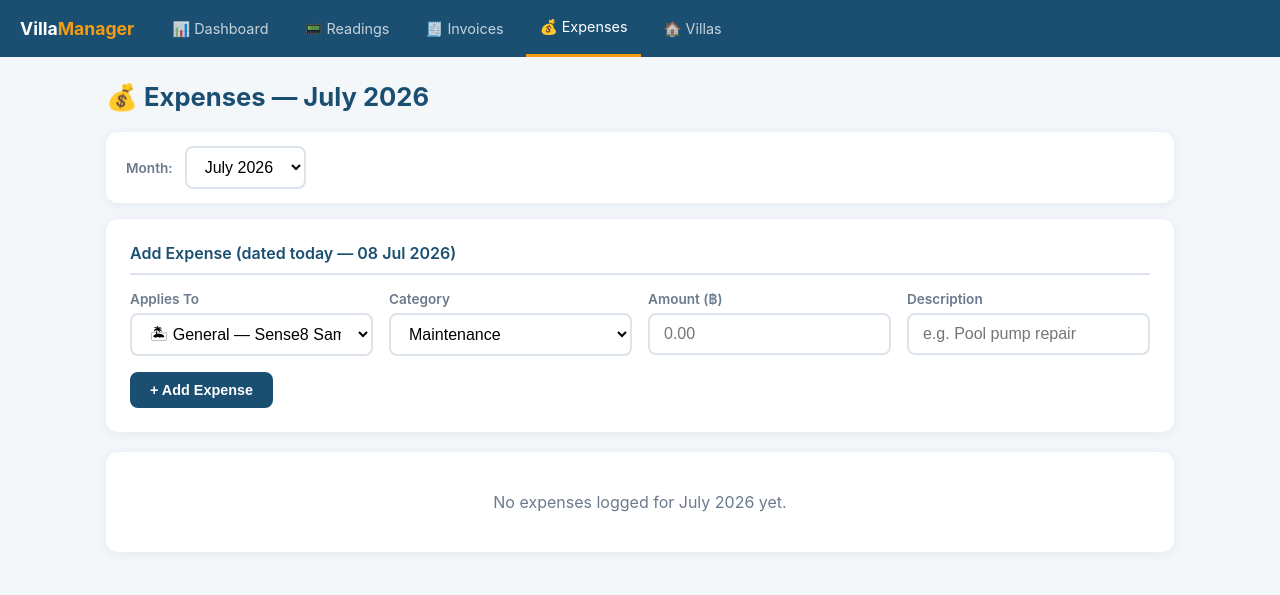
After one commit to Nicky013/Emerald-Sensi8, a Flask app: page /expenses in a window 1280 px wide. The commit adds this page. Shown: the top 595 px of the page. Run offline with Flask 3, Linux system fonts and the light colour scheme; data that the repository does not hold is empty; parts of the project's set-up code (start-up, migrations or seed data) failed here and were passed over; some libraries are stand-ins or nearby versions.

Commit message:
Add Expenses tracking: general or villa-specific, categorized, with Net Income on Dashboard

```diff
--- a/app.py
+++ b/app.py
@@ -83,6 +83,19 @@ def init_db():
         FOREIGN KEY (villa_id) REFERENCES villas(id)
     )''')
 
+    exp_id_col = 'id SERIAL PRIMARY KEY' if USE_PG else 'id INTEGER PRIMARY KEY AUTOINCREMENT'
+    c.execute(f'''CREATE TABLE IF NOT EXISTS expenses (
+        {exp_id_col},
+        project TEXT NOT NULL,
+        villa_id TEXT,
+        category TEXT NOT NULL,
+        description TEXT,
+        amount REAL NOT NULL,
+        expense_month TEXT NOT NULL,
+        expense_date TEXT NOT NULL,
+        FOREIGN KEY (villa_id) REFERENCES villas(id)
+    )''')
+
     conn.commit()
 
     # Seed villa data if empty
@@ -92,6 +105,8 @@ def init_db():
         conn.commit()
 
     conn.close()
+
+EXPENSE_CATEGORIES = ['Maintenance', 'Repairs', 'Staff Wages', 'Utilities', 'Supplies', 'Insurance', 'Other']
 
 def seed_villas(c):
     villas = [
@@ -188,8 +203,30 @@ def dashboard():
                  WHERE r.invoice_no IS NOT NULL
                  ORDER BY r.id DESC LIMIT 5''')
     recent = c.fetchall()
+
+    c.execute('''SELECT expense_month, SUM(amount) as total, COUNT(*) as count
+                 FROM expenses GROUP BY expense_month''')
+    expense_months = c.fetchall()
+
+    c.execute('''SELECT project, SUM(amount) as total FROM expenses GROUP BY project''')
+    expenses_by_project = c.fetchall()
     conn.close()
-    return render_template('dashboard.html', months=months, by_project=by_project, recent=recent)
+
+    # Combine billed + expenses per month into a net income summary
+    income_map = {m['billing_month']: m['total'] or 0 for m in months}
+    expense_map = {m['expense_month']: m['total'] or 0 for m in expense_months}
+    net_summary = []
+    for mn in set(income_map) | set(expense_map):
+        billed = income_map.get(mn, 0)
+        exp = expense_map.get(mn, 0)
+        net_summary.append({'month': mn, 'billed': billed, 'expenses': exp, 'net': billed - exp})
+    net_summary.sort(key=lambda x: datetime.strptime(x['month'], '%B %Y'), reverse=True)
+    net_summary = net_summary[:12]
+
+    expense_total_map = {p['project']: p['total'] or 0 for p in expenses_by_project}
+
+    return render_template('dashboard.html', months=months, by_project=by_project, recent=recent,
+                           net_summary=net_summary, expense_total_map=expense_total_map)
 
 
 @app.route('/readings', methods=['GET', 'POST'])
@@ -254,6 +291,62 @@ def readings():
     today_str = date.today().strftime('%Y-%m-%d')
     today_display = date.today().strftime('%d %b %Y')
     return render_template('readings.html', villa_data=villa_data, selected_month=selected_month, today=today_str, today_display=today_display, available_months=available_months)
+
+
+@app.route('/expenses', methods=['GET', 'POST'])
+def expenses():
+    conn = get_db()
+    c = conn.cursor()
+
+    if request.method == 'POST':
+        applies_to = request.form['applies_to']
+        category = request.form['category']
+        description = request.form.get('description', '').strip()
+        amount = float(request.form['amount'])
+        expense_month = request.form['expense_month']
+        expense_date = date.today().strftime('%d %b %Y')
+
+        if applies_to.startswith('villa:'):
+            villa_id = applies_to.split(':', 1)[1]
+            villa_row = c.execute('SELECT project FROM villas WHERE id=?', (villa_id,)).fetchone()
+            project = villa_row['project'] if villa_row else ''
+        else:
+            villa_id = None
+            project = applies_to.split(':', 1)[1]
+
+        c.execute('''INSERT INTO expenses (project, villa_id, category, description, amount, expense_month, expense_date)
+            VALUES (?,?,?,?,?,?,?)''',
+            (project, villa_id, category, description, amount, expense_month, expense_date))
+        conn.commit()
+        conn.close()
+        return redirect(url_for('expenses') + f'?month={expense_month}')
+
+    # GET
+    month_rows = c.execute('SELECT DISTINCT expense_month FROM expenses').fetchall()
+    existing_months = {r['expense_month'] for r in month_rows}
+    existing_months.add(datetime.now().strftime('%B %Y'))
+    available_months = sorted(existing_months, key=lambda m: datetime.strptime(m, '%B %Y'), reverse=True)
+
+    selected_month = request.args.get('month', datetime.now().strftime('%B %Y'))
+
+    rows = c.execute('''SELECT e.*, v.villa_name, v.occupant_name, v.owner_name FROM expenses e
+                        LEFT JOIN villas v ON e.villa_id = v.id
+                        WHERE e.expense_month=? ORDER BY e.id DESC''', (selected_month,)).fetchall()
+
+    villas = c.execute('SELECT * FROM villas WHERE active=1 ORDER BY id').fetchall()
+    conn.close()
+    return render_template('expenses.html', rows=rows, selected_month=selected_month,
+                           available_months=available_months, villas=villas,
+                           categories=EXPENSE_CATEGORIES, today_display=date.today().strftime('%d %b %Y'))
+
+
+@app.route('/expense/<int:expense_id>/delete', methods=['POST'])
+def delete_expense(expense_id):
+    conn = get_db()
+    conn.execute('DELETE FROM expenses WHERE id=?', (expense_id,))
+    conn.commit()
+    conn.close()
+    return redirect(request.referrer or url_for('expenses'))
 
 
 @app.route('/generate_invoices', methods=['POST'])
--- a/templates/base.html
+++ b/templates/base.html
@@ -103,6 +103,7 @@
   <a href="/" {% if request.path == '/' %}class="active"{% endif %}>📊 Dashboard</a>
   <a href="/readings" {% if request.path == '/readings' %}class="active"{% endif %}>📟 Readings</a>
   <a href="/invoices" {% if request.path == '/invoices' %}class="active"{% endif %}>🧾 Invoices</a>
+  <a href="/expenses" {% if request.path == '/expenses' %}class="active"{% endif %}>💰 Expenses</a>
   <a href="/villas" {% if request.path == '/villas' %}class="active"{% endif %}>🏠 Villas</a>
 </nav>
 {% block content %}{% endblock %}
--- /dev/null
+++ b/templates/expenses.html
@@ -0,0 +1,129 @@
+{% extends 'base.html' %}
+{% block title %}Expenses – Villa Manager{% endblock %}
+{% block content %}
+<div class="container">
+  <p class="page-title">💰 Expenses — {{ selected_month }}</p>
+
+  <!-- Month picker -->
+  <div class="card" style="margin-bottom:16px;padding:14px 20px;">
+    <div style="display:flex;align-items:center;gap:12px;flex-wrap:wrap;">
+      <label style="margin:0;font-weight:600;color:var(--muted);font-size:0.85rem;">Month:</label>
+      <select id="monthInput" onchange="loadMonth()" style="width:auto;">
+        {% for m in available_months %}
+        <option value="{{ m }}" {% if m == selected_month %}selected{% endif %}>{{ m }}</option>
+        {% endfor %}
+      </select>
+    </div>
+  </div>
+
+  <!-- Summary stats -->
+  {% if rows %}
+  {% set total = namespace(val=0) %}
+  {% set cat_totals = {} %}
+  {% for r in rows %}
+    {% set total.val = total.val + (r['amount'] or 0) %}
+  {% endfor %}
+  <div class="stats" style="margin-bottom:20px;">
+    <div class="stat red-border"><div class="stat-label">Total Expenses</div><div class="stat-value red">{{ '{:,.0f}'.format(total.val) }} ฿</div></div>
+    <div class="stat"><div class="stat-label">Entries</div><div class="stat-value">{{ rows|length }}</div></div>
+  </div>
+  {% endif %}
+
+  <!-- Add expense -->
+  <div class="card" style="margin-bottom:20px;">
+    <div class="card-title">Add Expense (dated today — {{ today_display }})</div>
+    <form method="POST" action="/expenses">
+      <input type="hidden" name="expense_month" value="{{ selected_month }}">
+      <div style="display:grid;grid-template-columns:repeat(auto-fit,minmax(200px,1fr));gap:16px;">
+        <div class="form-group" style="margin-bottom:0;">
+          <label>Applies To</label>
+          <select name="applies_to" required>
+            <option value="general:Sense8 Samui Villas">🏝 General — Sense8 Samui Villas</option>
+            <option value="general:Samui Emerald Villas">💎 General — Samui Emerald Villas</option>
+            {% for v in villas %}
+            <option value="villa:{{ v['id'] }}">{{ v['id'] }} — {{ v['occupant_name'] or v['owner_name'] or v['villa_name'] }}</option>
+            {% endfor %}
+          </select>
+        </div>
+        <div class="form-group" style="margin-bottom:0;">
+          <label>Category</label>
+          <select name="category" required>
+            {% for cat in categories %}
+            <option value="{{ cat }}">{{ cat }}</option>
+            {% endfor %}
+          </select>
+        </div>
+        <div class="form-group" style="margin-bottom:0;">
+          <label>Amount (฿)</label>
+          <input type="number" name="amount" step="0.01" min="0" required placeholder="0.00">
+        </div>
+        <div class="form-group" style="margin-bottom:0;">
+          <label>Description</label>
+          <input type="text" name="description" placeholder="e.g. Pool pump repair">
+        </div>
+      </div>
+      <button type="submit" class="btn btn-primary" style="margin-top:16px;">+ Add Expense</button>
+    </form>
+  </div>
+
+  <!-- Expense list by project -->
+  {% for project in ['Sense8 Samui Villas', 'Samui Emerald Villas'] %}
+  {% set icon = '🏝' if project == 'Sense8 Samui Villas' else '💎' %}
+  {% set proj_rows = rows | selectattr('project', 'equalto', project) | list %}
+  {% if proj_rows %}
+  {% set proj_total = namespace(val=0) %}
+  {% for r in proj_rows %}{% set proj_total.val = proj_total.val + (r['amount'] or 0) %}{% endfor %}
+
+  <div class="card" style="margin-bottom:16px;">
+    <div class="card-title" style="display:flex;justify-content:space-between;align-items:center;">
+      <span>{{ icon }} {{ project }}</span>
+      <span style="color:var(--red);font-weight:700;">{{ '{:,.2f}'.format(proj_total.val) }} ฿</span>
+    </div>
+    <div class="table-wrap">
+      <table>
+        <thead>
+          <tr>
+            <th>Date</th>
+            <th>Category</th>
+            <th>Applies To</th>
+            <th>Description</th>
+            <th>Amount</th>
+            <th></th>
+          </tr>
+        </thead>
+        <tbody>
+          {% for r in proj_rows %}
+          <tr>
+            <td>{{ r['expense_date'] }}</td>
+            <td><span class="badge badge-tenant">{{ r['category'] }}</span></td>
+            <td>{% if r['villa_id'] %}{{ r['villa_id'] }} — {{ r['occupant_name'] or r['owner_name'] or r['villa_name'] }}{% else %}<span style="color:var(--muted);">General</span>{% endif %}</td>
+            <td>{{ r['description'] or '–' }}</td>
+            <td><strong>{{ '{:,.2f}'.format(r['amount']) }} ฿</strong></td>
+            <td>
+              <form method="POST" action="/expense/{{ r['id'] }}/delete" onsubmit="return confirm('Delete this expense?');" style="display:inline;">
+                <button type="submit" class="btn btn-sm btn-outline" style="color:var(--red);border-color:var(--red);">Delete</button>
+              </form>
+            </td>
+          </tr>
+          {% endfor %}
+        </tbody>
+      </table>
+    </div>
+  </div>
+  {% endif %}
+  {% endfor %}
+
+  {% if not rows %}
+  <div class="card" style="text-align:center;padding:40px;color:var(--muted);">
+    No expenses logged for {{ selected_month }} yet.
+  </div>
+  {% endif %}
+</div>
+
+<script>
+function loadMonth() {
+  const m = document.getElementById('monthInput').value;
+  window.location.href = '/expenses?month=' + encodeURIComponent(m);
+}
+</script>
+{% endblock %}
```
Also changed, not shown: templates/dashboard.html (+39 -0 lines).
